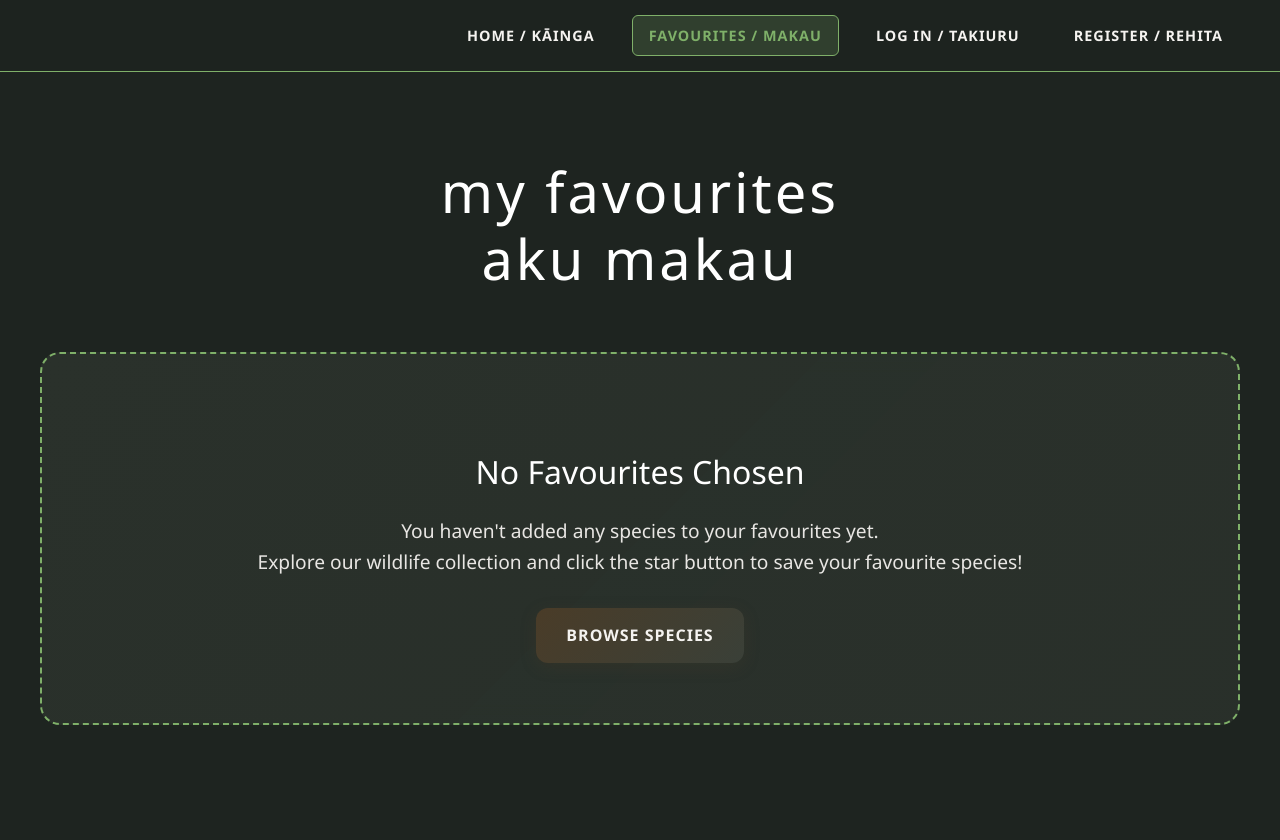
After one commit to Rubes0801/AS91893---2.4, a Flask app: page /favourites in a window 1280 px wide. The commit adds this page. Run offline with Flask 3, Linux system fonts and the light colour scheme; data comes from the database, SQL or seed files in the repository.

Commit message:
Made Favouriting work and Favourites page

```diff
--- a/app.py
+++ b/app.py
@@ -2,7 +2,7 @@
 # about New Zealand's wildlife species and their conservation status
 
 # Import necessary libraries
-from flask import Flask, g, render_template, request, redirect, flash, session
+from flask import Flask, g, render_template, request, redirect, flash, session, jsonify
 import sqlite3
 from flask_sqlalchemy import SQLAlchemy
 from flask_migrate import Migrate
@@ -264,6 +264,12 @@ def logout():
     return redirect('/login')
 
 
+@app.route("/favourites")
+def favourites():
+    """Route for the favourites page"""
+    return render_template("favourites.html")
+
+
 @app.route("/api/search-suggestions")
 def search_suggestions():
     query = request.args.get('q', '').lower().strip()
@@ -302,6 +308,41 @@ def search_suggestions():
 
     return {'suggestions': suggestions[:8]}  # Limit to 8 suggestions
 
+# Add this new route to your app.py file (add it after the existing routes)
+
+@app.route("/api/species")
+def api_species():
+    """API endpoint to get all species data as JSON for favourites functionality"""
+    cursor = get_db().cursor()
+
+    # Get all species data
+    cursor.execute("SELECT * FROM Species")
+    species_results = cursor.fetchall()
+
+    # Convert to list of dictionaries for JSON response
+    species_list = []
+    for species in species_results:
+        species_dict = {
+            'id': species[0],
+            'species_name': species[1],
+            'scientific_name': species[2],
+            'species_type': species[3],
+            'origin_status': species[4],
+            'predator': species[5],
+            'prey': species[6],
+            'status': species[7],
+            'family': species[8],
+            'numbers': species[9],
+            'image_url': species[10] if len(species) > 10 and species[10] else None
+        }
+        species_list.append(species_dict)
+
+    cursor.close()
+
+    # Return JSON response
+    from flask import jsonify
+    return jsonify(species_list)
+
 def init_db():
     cursor = get_db().cursor()
     cursor.execute('''
--- /dev/null
+++ b/templates/favourites.html
@@ -0,0 +1,279 @@
+<!DOCTYPE html>
+<html lang="en">
+<head>
+    <meta charset="UTF-8">
+    <meta name="viewport" content="width=device-width, initial-scale=1.0">
+    <meta http-equiv="X-UA-Compatible" content="ie=edge">
+    <link rel="stylesheet" href="/static/css/styles.css" />
+    <title>Favourites - NZ Wildlife</title>
+    <style>
+        .star-button {
+            position: absolute;
+            top: 15px;
+            right: 15px;
+            background: rgba(0, 0, 0, 0.7);
+            border: none;
+            border-radius: 50%;
+            width: 45px;
+            height: 45px;
+            cursor: pointer;
+            display: flex;
+            align-items: center;
+            justify-content: center;
+            font-size: 20px;
+            transition: all 0.3s ease;
+            z-index: 10;
+            backdrop-filter: blur(10px);
+        }
+
+        .star-button:hover {
+            background: rgba(255, 215, 0, 0.9);
+            transform: scale(1.1);
+            box-shadow: 0 4px 15px rgba(255, 215, 0, 0.4);
+        }
+
+        .star-button.favourited {
+            background: rgba(255, 215, 0, 0.9);
+            color: #fff;
+        }
+
+        .star-button.favourited:hover {
+            background: rgba(255, 215, 0, 1);
+        }
+
+        .star-icon {
+            color: #fff;
+            transition: all 0.3s ease;
+        }
+
+        .star-button.favourited .star-icon {
+            color: #fff;
+        }
+
+        .no-favourites {
+            text-align: center;
+            padding: 60px 20px;
+            background: linear-gradient(135deg, var(--card-background), rgba(42, 49, 43, 0.95));
+            border-radius: 20px;
+            border: 2px dashed var(--accent-color);
+            margin: 40px 0;
+            backdrop-filter: blur(10px);
+        }
+
+        .no-favourites h3 {
+            color: var(--heading-color);
+            font-size: 2rem;
+            margin-bottom: 15px;
+            font-weight: 300;
+        }
+
+        .no-favourites p {
+            color: var(--text-secondary);
+            font-size: 1.2rem;
+            margin-bottom: 30px;
+            line-height: 1.6;
+        }
+
+        .browse-link {
+            display: inline-block;
+            background: var(--gradient-earth);
+            color: var(--text-color);
+            padding: 15px 30px;
+            border-radius: 12px;
+            text-decoration: none;
+            font-weight: 600;
+            text-transform: uppercase;
+            letter-spacing: 1px;
+            transition: all 0.3s ease;
+            box-shadow: 0 4px 15px rgba(74, 60, 40, 0.3);
+        }
+
+        .browse-link:hover {
+            background: linear-gradient(135deg, var(--moss-green), var(--accent-color));
+            transform: translateY(-2px);
+            box-shadow: 0 8px 25px rgba(93, 124, 90, 0.4);
+        }
+
+        .favourites-count {
+            color: var(--text-secondary);
+            font-size: 1.1rem;
+            margin-bottom: 30px;
+            text-align: center;
+            font-style: italic;
+        }
+
+        .species-card {
+            position: relative;
+        }
+    </style>
+</head>
+<body>
+    <!-- Fixed header with navigation -->
+    <header class="top-header">
+        <div class="auth-links">
+            <a href="/" class="auth-link">HOME / KĀINGA</a>
+            <a href="/favourites" class="auth-link active">FAVOURITES / MAKAU</a>
+            <a href="/login" class="auth-link">LOG IN / TAKIURU</a>
+            <a href="/register" class="auth-link">REGISTER / REHITA</a>
+        </div>
+    </header>
+
+    <!-- Main content -->
+    <main class="main-content">
+        <h1>My Favourites <br> aku makau</h1>
+
+        <div id="favourites-count" class="favourites-count">
+            <!-- Count will be updated by JavaScript -->
+        </div>
+
+        <div id="favourites-container">
+            <!-- Favourited species cards will be inserted here by JavaScript -->
+        </div>
+
+        <div id="no-favourites" class="no-favourites" style="display: none;">
+            <h3>No Favourites Chosen</h3>
+            <p>You haven't added any species to your favourites yet.<br>
+               Explore our wildlife collection and click the star button to save your favourite species!</p>
+            <a href="/" class="browse-link">Browse Species</a>
+        </div>
+    </main>
+
+    <script>
+        // This will store species data fetched from your Flask backend
+        let allSpeciesData = [];
+
+        // Function to get favourites from localStorage
+        function getFavourites() {
+            const favourites = localStorage.getItem('wildlife_favourites');
+            return favourites ? JSON.parse(favourites) : [];
+        }
+
+        // Function to update favourites count display
+        function updateFavouritesCount() {
+            const favourites = getFavourites();
+            const countElement = document.getElementById('favourites-count');
+            const count = favourites.length;
+
+            if (count === 0) {
+                countElement.textContent = '';
+            } else if (count === 1) {
+                countElement.textContent = '1 species in your favourites';
+            } else {
+                countElement.textContent = `${count} species in your favourites`;
+            }
+        }
+
+        // Function to create a species card
+        function createSpeciesCard(species) {
+            const imageUrl = species.image_url || `https://via.placeholder.com/400x300/4a3c28/f5f3f0?text=${encodeURIComponent(species.species_name)}`;
+
+            return `
+                <div class="species-card">
+                    <button class="star-button favourited" onclick="toggleFavourite(${species.id})">
+                        <span class="star-icon">★</span>
+                    </button>
+                    <img src="${imageUrl}" alt="${species.species_name} image" class="species-card-image">
+                    <div class="species-card-content">
+                        <div class="species-card-title">${species.species_name}</div>
+                        <div class="species-card-subtitle">${species.scientific_name}</div>
+                        <div class="species-card-details">
+                            <div class="species-card-detail">
+                                <span class="species-card-label">Type:</span>
+                                <span class="species-card-value">${species.species_type}</span>
+                            </div>
+                            <div class="species-card-detail">
+                                <span class="species-card-label">Status:</span>
+                                <span class="species-card-value">${species.status}</span>
+                            </div>
+                            <div class="species-card-detail">
+                                <span class="species-card-label">Family:</span>
+                                <span class="species-card-value">${species.family}</span>
+                            </div>
+                            <div class="species-card-detail">
+                                <span class="species-card-label">Numbers:</span>
+                                <span class="species-card-value">${species.numbers}</span>
+                            </div>
+                        </div>
+                    </div>
+                </div>
+            `;
+        }
+
+        // Function to toggle favourite status
+        function toggleFavourite(speciesId) {
+            let favourites = getFavourites();
+            const index = favourites.indexOf(speciesId);
+
+            if (index > -1) {
+                // Remove from favourites
+                favourites.splice(index, 1);
+                localStorage.setItem('wildlife_favourites', JSON.stringify(favourites));
+                displayFavourites(); // Refresh the display
+            }
+        }
+
+        // Function to fetch species data from your Flask backend
+        async function fetchSpeciesData() {
+            try {
+                const response = await fetch('/api/species');
+                if (response.ok) {
+                    allSpeciesData = await response.json();
+                } else {
+                    console.error('Failed to fetch species data');
+                    allSpeciesData = [];
+                }
+            } catch (error) {
+                console.error('Error fetching species data:', error);
+                allSpeciesData = [];
+            }
+        }
+
+        // Function to display favourites
+        async function displayFavourites() {
+            await fetchSpeciesData(); // Ensure we have the species data
+
+            const favourites = getFavourites();
+            const container = document.getElementById('favourites-container');
+            const noFavourites = document.getElementById('no-favourites');
+
+            updateFavouritesCount();
+
+            if (favourites.length === 0) {
+                container.innerHTML = '';
+                container.style.display = 'none';
+                noFavourites.style.display = 'block';
+            } else {
+                noFavourites.style.display = 'none';
+                container.style.display = 'block';
+
+                // Create grid container
+                container.innerHTML = '<div class="species-grid" id="favourites-grid"></div>';
+                const grid = document.getElementById('favourites-grid');
+
+                // Get favourited species data and create cards
+                const favouritedSpecies = allSpeciesData.filter(species => favourites.includes(species.id));
+
+                favouritedSpecies.forEach(species => {
+                    grid.innerHTML += createSpeciesCard(species);
+                });
+            }
+        }
+
+        // Initialize the page
+        document.addEventListener('DOMContentLoaded', function() {
+            displayFavourites();
+
+            // Add active state styling for navigation
+            const style = document.createElement('style');
+            style.textContent = `
+                .auth-link.active {
+                    background: rgba(127, 176, 105, 0.2);
+                    border-color: var(--accent-color);
+                    color: var(--accent-color);
+                }
+            `;
+            document.head.appendChild(style);
+        });
+    </script>
+</body>
+</html>
```
Also changed, not shown: templates/index.html (+129 -3 lines), templates/species.html (+5 -5 lines).
